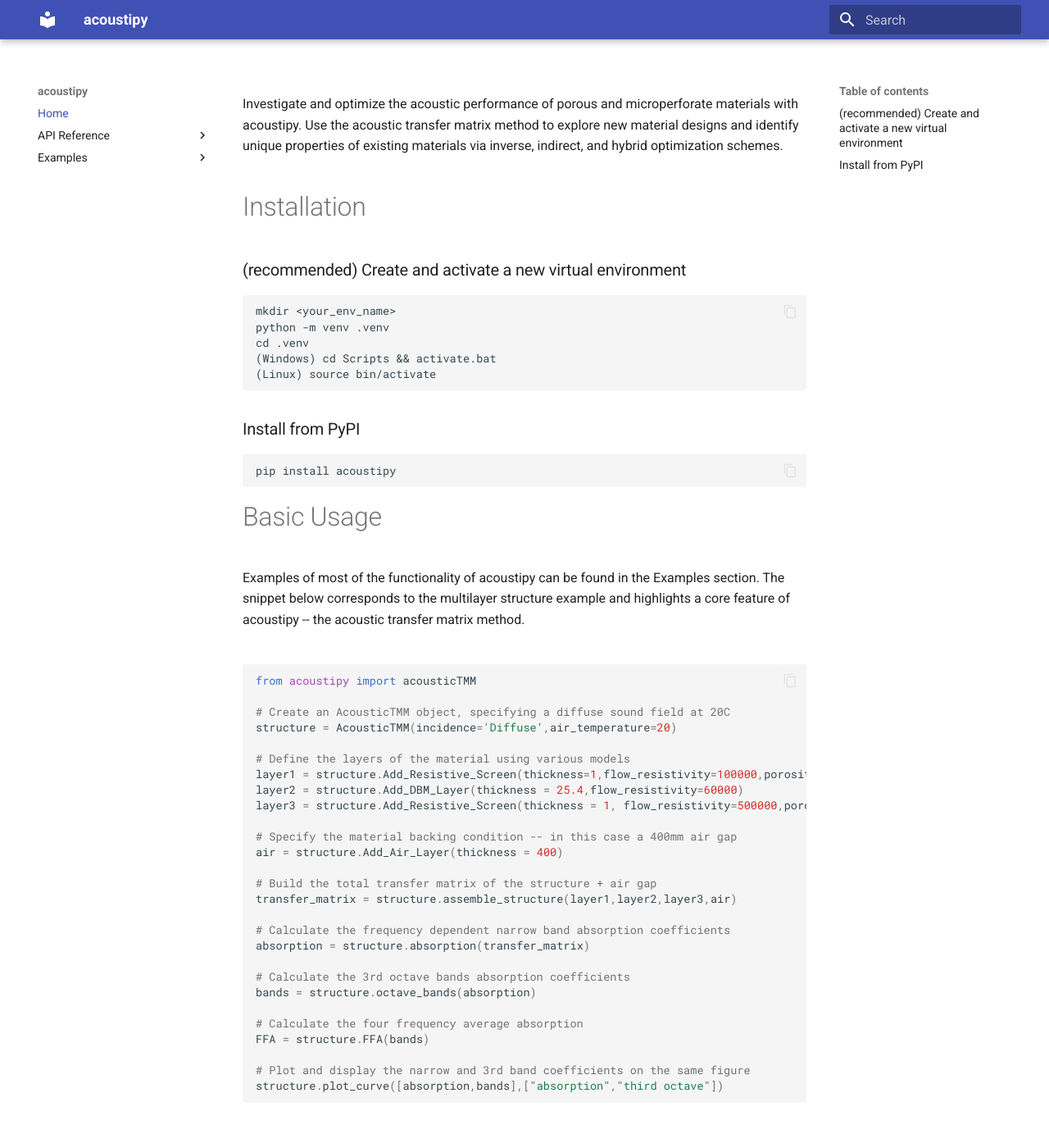
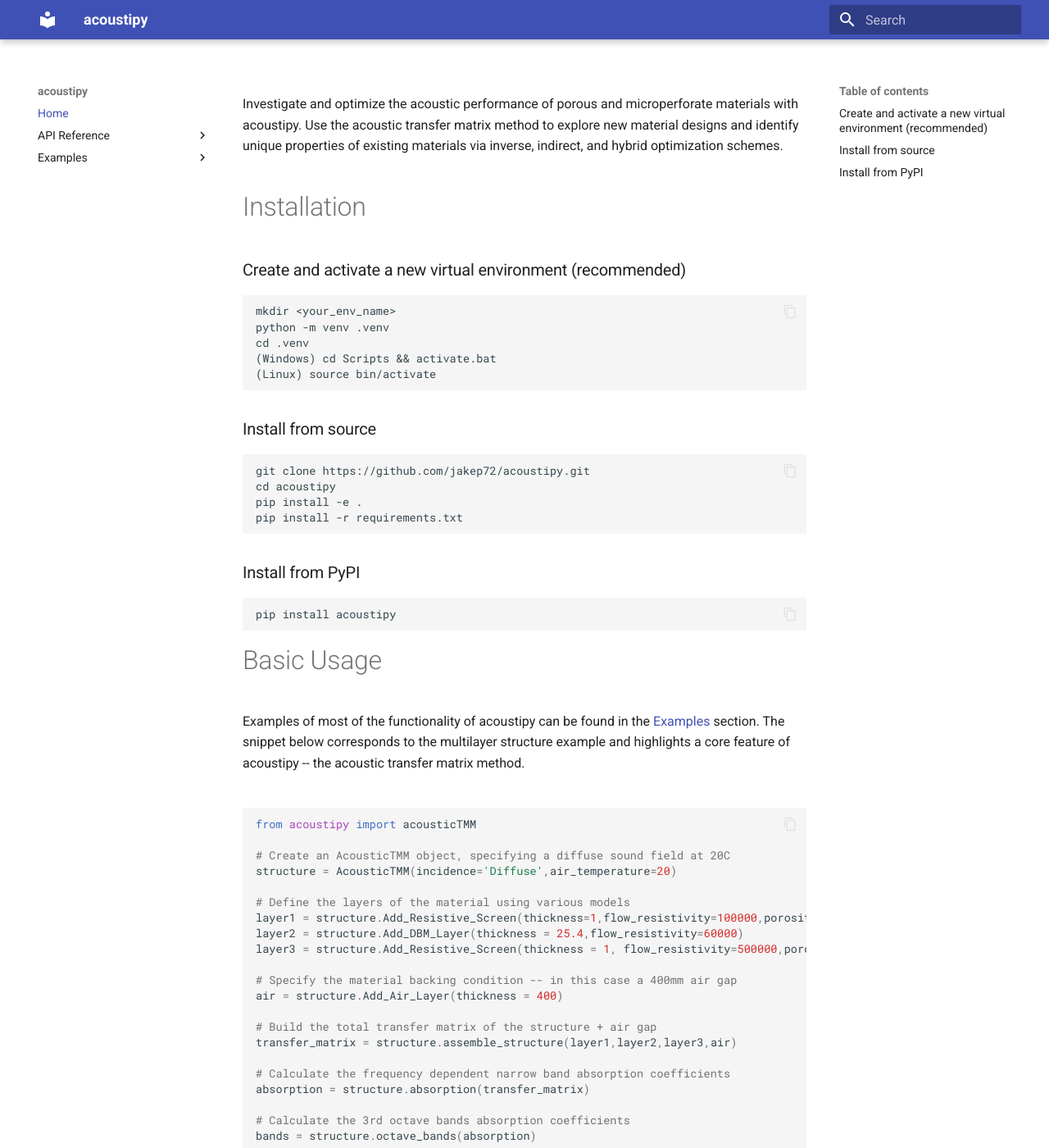
Before and after one commit to jakep72/acoustipy, an MkDocs documentation site: the page built from docs/README.md, in a window 1280 px wide and 1400 px high. Shown: the whole window at 82% size. Built offline with MkDocs 1.6.1 and Material for MkDocs 9.7.7, drawn with Linux system fonts in a browser that asks for light colours.

Commit message:
add info to README

```diff
--- a/docs/README.md
+++ b/docs/README.md
@@ -3,19 +3,24 @@
 
 # Installation
 
-
-### (recommended) Create and activate a new virtual environment
+### Create and activate a new virtual environment (recommended)
     mkdir <your_env_name>
     python -m venv .venv
     cd .venv
     (Windows) cd Scripts && activate.bat
     (Linux) source bin/activate
 
+### Install from source
+    git clone https://github.com/jakep72/acoustipy.git
+    cd acoustipy
+    pip install -e .
+    pip install -r requirements.txt
+
 ### Install from PyPI
     pip install acoustipy
 
 # Basic Usage
-Examples of most of the functionality of acoustipy can be found in the Examples section.  The snippet below corresponds to the multilayer structure example and highlights a core feature of acoustipy -- the acoustic transfer matrix method.
+Examples of most of the functionality of acoustipy can be found in the [Examples](Examples) section.  The snippet below corresponds to the multilayer structure example and highlights a core feature of acoustipy -- the acoustic transfer matrix method.
 <br></br>
 
 
```
Also changed, not shown: README.md (+15 -2 lines), 3 other files.
